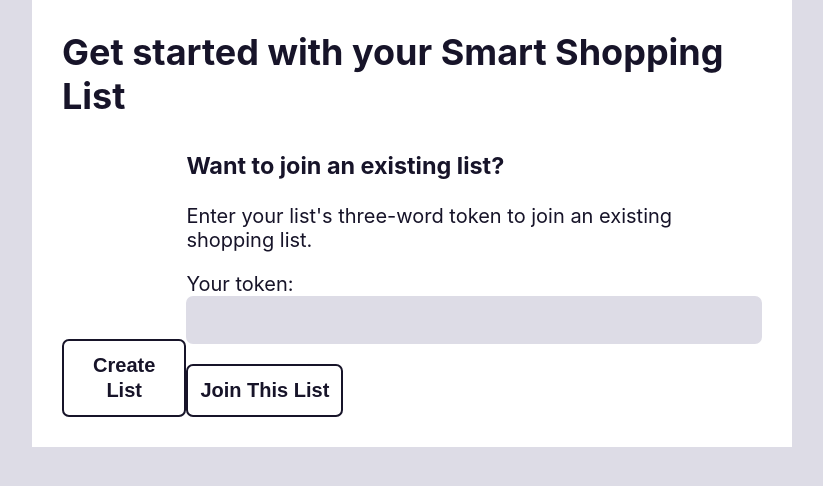
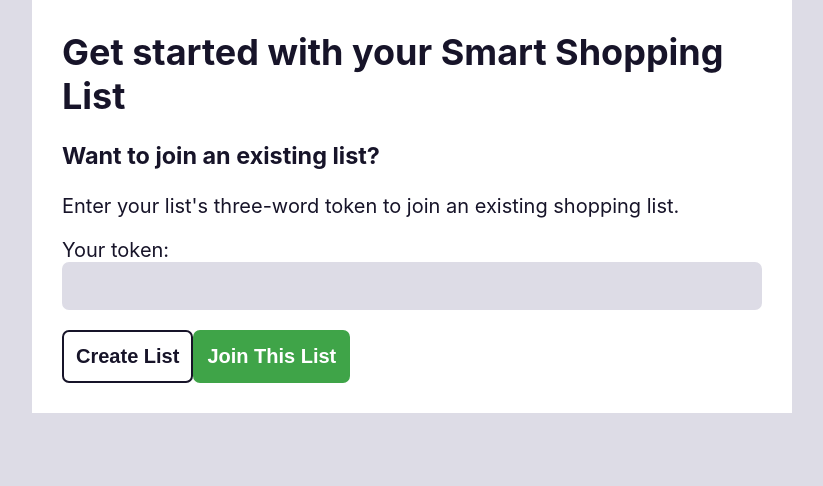
Before and after one commit to the-collab-lab/tcl-26-smart-shopping-list, a React (Create React App) app: page / in a window 1280 px wide. Both pictures are taken after a click on the button "Join List". Shown: the top 486 px of the page, without its empty margins (228-1051 px from the left). Built offline with nearby package versions, Linux system fonts and the light colour scheme.

Commit message:
Refactor JoinListForm to put CTA buttons inside same container
Co-authored-by: Ander Swift <anderswift@gmail.com>

```diff
--- a/src/components/JoinListForm/JoinListForm.css
+++ b/src/components/JoinListForm/JoinListForm.css
@@ -5,3 +5,11 @@
 .join-list-close {
   display: none;
 }
+
+.button_type_primary {
+  background-color: var(--main-accent-color);
+}
+
+.join-list-form__cta {
+  display: flex;
+}
--- a/src/components/JoinListForm/JoinListForm.js
+++ b/src/components/JoinListForm/JoinListForm.js
@@ -2,16 +2,32 @@ import { useHistory } from 'react-router-dom';
 import { useState, useRef } from 'react';
 import './JoinListForm.css';
 
-const JoinListForm = ({ joinList, showJoinForm }) => {
+const JoinListForm = ({ createList, joinList }) => {
   let history = useHistory();
+
+  const [showJoinForm, setShowJoinForm] = useState(false);
 
   const toggleJoinClass = showJoinForm ? 'join-list-open' : 'join-list-close';
 
+  const [createListError, setCreateListError] = useState(''); // error for the create list form
   const [joinListError, setJoinListError] = useState(''); // error for the entire join list form
 
   const [shareToken, setShareToken] = useState(''); // value for the shareToken field
   const shareTokenRef = useRef(); // ref for the shareToken field
   const [shareTokenError, setShareTokenError] = useState(''); // error hint for the shareToken field
+
+  function handleCreateList() {
+    setCreateListError('');
+    createList()
+      .then((success) => {
+        history.push('/list');
+      })
+      .catch((err) => {
+        setCreateListError(
+          'Sorry, there was a problem creating your list. Please check your connection and try again.',
+        );
+      });
+  }
 
   const handleTokenChange = (event) => {
     setJoinListError('');
@@ -49,23 +65,16 @@ const JoinListForm = ({ joinList, showJoinForm }) => {
   return (
     <form
       name="joinListForm"
+      className="join-list-form"
       onSubmit={handleJoinList}
-      className={`join-list-form ${toggleJoinClass}`}
     >
+      <div className={toggleJoinClass}>
         <h3>Want to join an existing list?</h3>
         <p>
           Enter your list's three-word token to join an existing shopping list.
         </p>
-      <div
-        role="alert" // error for overall form, role makes screenreader read this first
-        className={`error error_type_summary ${
-          joinListError ? 'error_on' : ''
-        }`}
-      >
-        {joinListError}
-      </div>
         <label
-        className="join-list-form__label join-list-form__label_type_text label"
+          className="label join-list-form__label join-list-form__label_type_text"
           htmlFor="shareToken"
         >
           Your token:
@@ -93,10 +102,55 @@ const JoinListForm = ({ joinList, showJoinForm }) => {
         >
           {shareTokenError}
         </div>
+      </div>
 
-      <button type="submit" className="join-list-form__submit button">
-        Join This List
+      {/* error for overall form, role makes screenreader read this first */}
+      <div
+        role="alert"
+        className={`error error_type_summary ${
+          createListError ? 'error_on' : ''
+        }`}
+      >
+        {createListError}
+      </div>
+
+      <div
+        role="alert"
+        className={`error error_type_summary ${
+          joinListError ? 'error_on' : ''
+        }`}
+      >
+        {joinListError}
+      </div>
+
+      <div className="join-list-form__cta">
+        {/* make Create primary if not showJoinForm */}
+        <button
+          type="button"
+          className={`button join-list-form__button ${
+            !showJoinForm ? 'button_type_primary' : ''
+          }`}
+          onClick={handleCreateList}
+        >
+          Create List
         </button>
+
+        {/* make Join primary if showJoinForm */}
+        <button
+          type="submit"
+          className={`button join-list-form__submit ${
+            showJoinForm ? 'button_type_primary' : ''
+          }`}
+          onClick={(e) => {
+            if (!showJoinForm) {
+              e.preventDefault(); // stop form submission
+              setShowJoinForm(true); // change state to show token field
+            }
+          }}
+        >
+          {!showJoinForm ? 'Join List' : 'Join This List'}
+        </button>
+      </div>
     </form>
   );
 };
--- a/src/pages/Home/Home.css
+++ b/src/pages/Home/Home.css
@@ -1,8 +1,3 @@
-.homepage__cta {
-  display: flex;
-  align-items: flex-end;
-}
-
 .join-btn-show {
   display: block;
 }
--- a/src/pages/Home/Home.js
+++ b/src/pages/Home/Home.js
@@ -1,37 +1,7 @@
-import { useHistory } from 'react-router-dom';
-import { useState } from 'react';
 import './Home.css';
-
 import JoinListForm from '../../components/JoinListForm/JoinListForm.js';
 
 function Home({ createList, joinList }) {
-  let history = useHistory();
-
-  const [showJoinButton, setShowJoinButton] = useState(true);
-  const [showJoinForm, setShowJoinForm] = useState(false);
-
-  const [createListError, setCreateListError] = useState(''); // error for the create list form
-
-  const toggleJoinBtnClass = showJoinButton ? 'join-btn-show' : 'join-btn-hide';
-
-  function handleCreateList() {
-    setCreateListError('');
-    createList()
-      .then((success) => {
-        history.push('/list');
-      })
-      .catch((err) => {
-        setCreateListError(
-          'Sorry, there was a problem creating your list. Please check your connection and try again.',
-        );
-      });
-  }
-
-  const handleJoinClick = () => {
-    setShowJoinButton(false);
-    setShowJoinForm(true);
-  };
-
   return (
     <>
       <main>
@@ -39,36 +9,7 @@ function Home({ createList, joinList }) {
           Get started with your Smart Shopping List
         </h1>
 
-        {/* Div for displaying message if there is error with creating list */}
-        <div className="new-list">
-          <div
-            role="alert"
-            className={`error error_type_summary ${
-              createListError ? 'error_on' : ''
-            }`}
-          >
-            {createListError}
-          </div>
-
-          <div className="homepage__cta">
-            <button
-              type="button"
-              className="new-list__button button"
-              onClick={handleCreateList}
-            >
-              Create List
-            </button>
-
-            <button
-              type="button"
-              className={`button ${toggleJoinBtnClass}`}
-              onClick={handleJoinClick}
-            >
-              Join List
-            </button>
-            <JoinListForm showJoinForm={showJoinForm} joinList={joinList} />
-          </div>
-        </div>
+        <JoinListForm createList={createList} joinList={joinList} />
       </main>
     </>
   );
```
Lines whose indentation alone changed are shown as unchanged.
